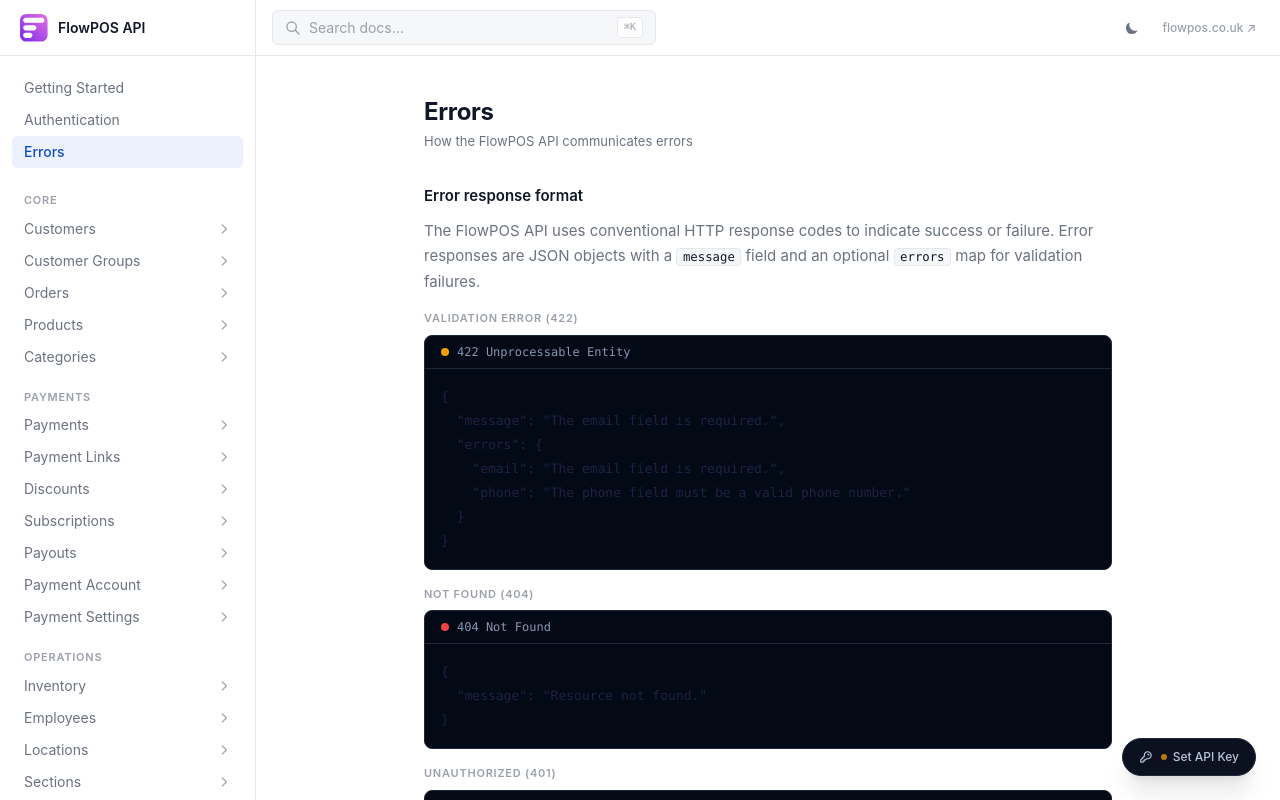
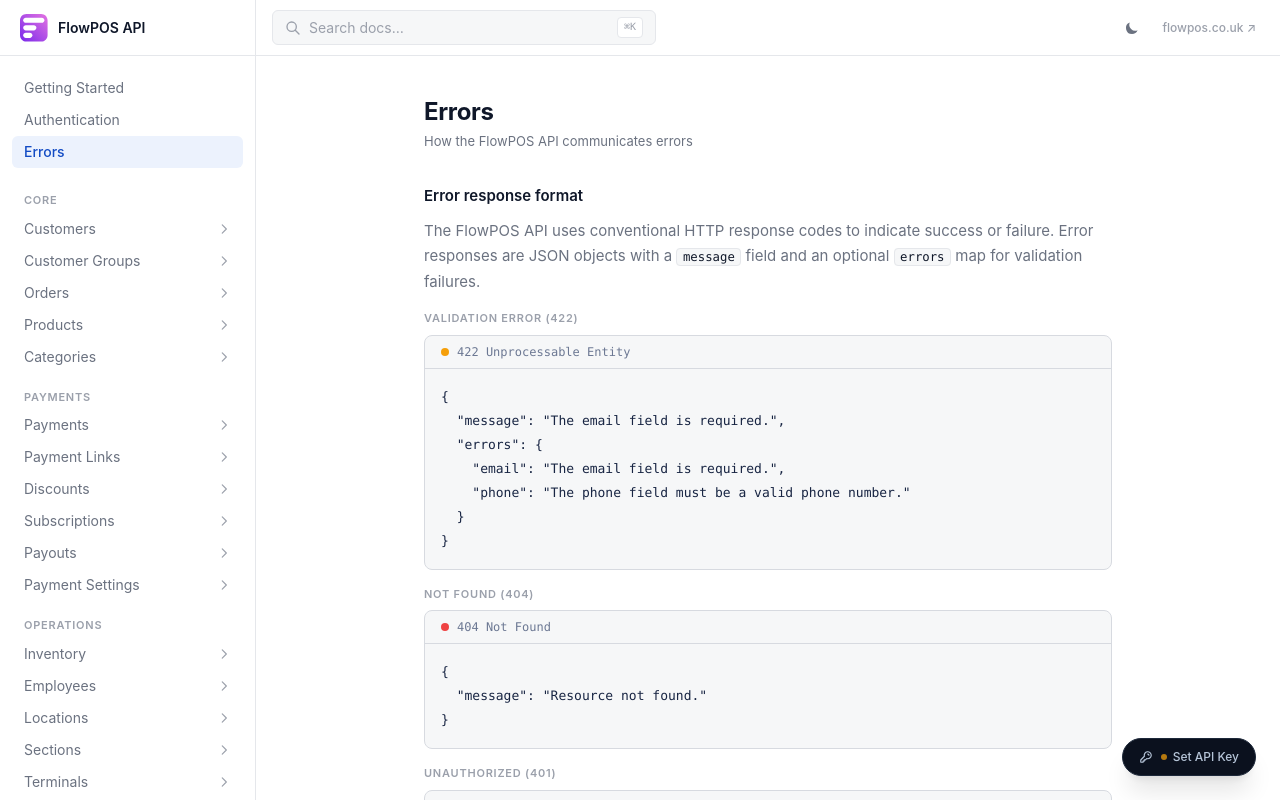
Before and after one commit to FlowPosLtd/docs-api, a React (Vite) app: page /errors in a window 1280 px wide. Built offline with nearby package versions, Linux system fonts and the light colour scheme.

Commit message:
fixed ui issues

```diff
--- a/src/components/MarkdocRenderer.tsx
+++ b/src/components/MarkdocRenderer.tsx
@@ -75,10 +75,10 @@
           .join("");
 
   return (
-    <div className="bg-pitch-900 rounded-lg border border-pitch-600 overflow-hidden mb-4">
+    <div className="bg-code rounded-lg border border-code overflow-hidden mb-4">
       {label && (
-        <div className="flex items-center gap-2 px-4 py-2 border-b border-pitch-600">
-          <span className="text-xs text-pitch-400 font-mono">{label}</span>
+        <div className="flex items-center gap-2 px-4 py-2 border-b border-code">
+          <span className="text-xs text-code-muted font-mono">{label}</span>
         </div>
       )}
       <CodeBlock language={language} code={code.trim()} />
--- a/src/data/resources/payments.ts
+++ b/src/data/resources/payments.ts
@@ -1547,67 +1547,6 @@
   },
 
   {
-    id: "payment-account",
-    name: "Payment Account",
-    description:
-      "Manage your Stripe Connect payment account. Used to configure payouts and card processing.",
-    objectName: "payment account",
-    attributes: [
-      { name: "id", type: "string", required: false, description: "Stripe Connect account ID (e.g. `acct_xxx`)." },
-      { name: "charges_enabled", type: "boolean", required: false, description: "Whether the account can accept card charges." },
-      { name: "payouts_enabled", type: "boolean", required: false, description: "Whether payouts to the bank account are enabled." },
-      { name: "country", type: "string", required: false, description: "Two-letter country code of the connected account." },
-    ],
-    endpoints: [
-      {
-        id: "get-payment-account",
-        method: "GET",
-        path: "/payment-account",
-        title: "Get payment account",
-        description: "Returns the connected Stripe account details.",
-        response: {
-          account: {
-            id: "acct_1OkT2r2eZvKYlo2C",
-            charges_enabled: true,
-            payouts_enabled: true,
-            country: "GB",
-          },
-        },
-        responseDescription: "Returns the Stripe Connect account object.",
-      },
-      {
-        id: "create-payment-account",
-        method: "POST",
-        path: "/payment-account",
-        title: "Create payment account",
-        description:
-          "Creates a new Stripe Connect account and returns an onboarding URL.",
-        response: {
-          account: {
-            id: "acct_1OkT2r2eZvKYlo2C",
-            onboarding_url: "https://connect.stripe.com/setup/s/abc123",
-          },
-        },
-        responseDescription:
-          "Returns the Stripe account ID and onboarding URL. Redirect the user to complete setup.",
-      },
-      {
-        id: "get-payment-account-session",
-        method: "GET",
-        path: "/payment-account-session",
-        title: "Get account session",
-        description:
-          "Returns a short-lived client secret for embedded Stripe Connect components.",
-        response: {
-          client_secret: "acas_a1b2c3d4e5f6g7h8",
-        },
-        responseDescription:
-          "Returns a client secret for use with Stripe's embedded UI.",
-      },
-    ],
-  },
-
-  {
     id: "payment-settings",
     name: "Payment Settings",
     description:
--- a/src/data/resources/settings.ts
+++ b/src/data/resources/settings.ts
@@ -3,7 +3,7 @@
 export const settingsResources: Resource[] = [
   {
     id: "business-settings",
-    name: "Business Settings",
+    name: "Organisation Settings",
     description:
       "Manage your business profile, branding, and configuration. Update your business name, contact info, logo, and other tenant-level settings.",
     objectName: "tenant",
--- a/src/pages/ErrorsPage.tsx
+++ b/src/pages/ErrorsPage.tsx
@@ -43,10 +43,10 @@
         ].map((item) => (
           <div key={item.label} className="mb-4">
             <p className="t-caption mb-2">{item.label}</p>
-            <div className="bg-pitch-900 rounded-lg border border-pitch-600 overflow-hidden">
-              <div className="flex items-center gap-2 px-4 py-2 border-b border-pitch-600">
+            <div className="bg-code rounded-lg border border-code overflow-hidden">
+              <div className="flex items-center gap-2 px-4 py-2 border-b border-code">
                 <span className={`w-2 h-2 rounded-full ${item.dot}`}></span>
-                <span className="text-xs font-mono text-pitch-300">
+                <span className="text-xs font-mono text-code-muted">
                   {item.header}
                 </span>
               </div>
@@ -108,9 +108,9 @@
           <code className="t-code">errors</code> object to display field-level
           feedback to users.
         </p>
-        <div className="bg-pitch-900 rounded-lg border border-pitch-600 overflow-hidden">
-          <div className="flex items-center gap-2 px-4 py-2 border-b border-pitch-600">
-            <span className="text-xs text-pitch-400 font-mono">JavaScript</span>
+        <div className="bg-code rounded-lg border border-code overflow-hidden">
+          <div className="flex items-center gap-2 px-4 py-2 border-b border-code">
+            <span className="text-xs text-code-muted font-mono">JavaScript</span>
           </div>
           <CodeBlock
             language="javascript"
```
